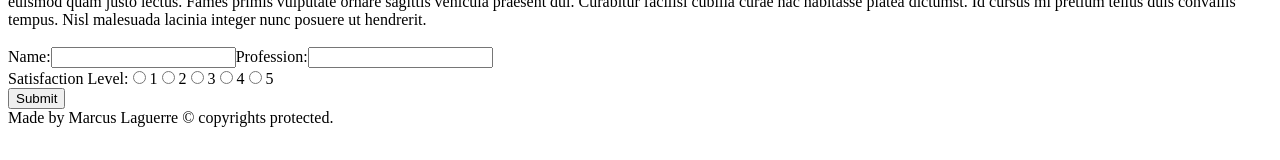
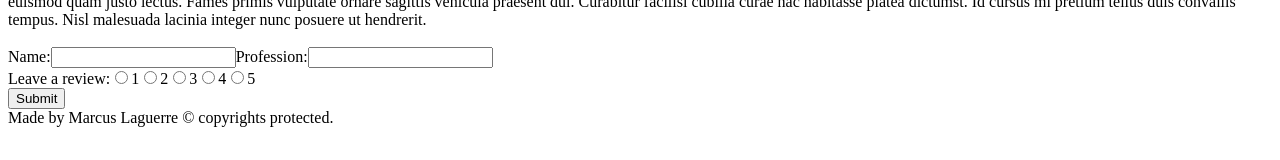
Before and after one commit to mtlaguerre/Commit-Discipline, a React (Vite) app: page / in a window 1280 px wide. Shown: the part 247-407 px from the top of the page. Built offline with nearby package versions, Linux system fonts and the light colour scheme.

Commit message:
updated form rating label

```diff
--- a/src/Components/Form.jsx
+++ b/src/Components/Form.jsx
@@ -12,7 +12,7 @@ export default function Form() {
                 </div>
 
                 <div>
-                    <label htmlFor="satifactionLabel">Satisfaction Level:</label>
+                    <label htmlFor="satifactionLabel">Leave a review:</label>
                     <input type="radio" name="rating"/>1
                     <input type="radio" name="rating"/>2
                     <input type="radio" name="rating"/>3
```
